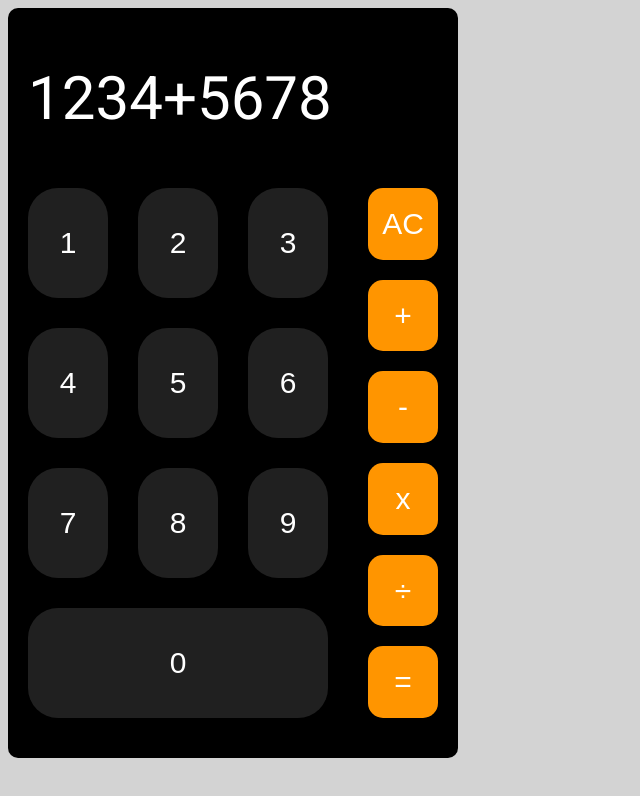
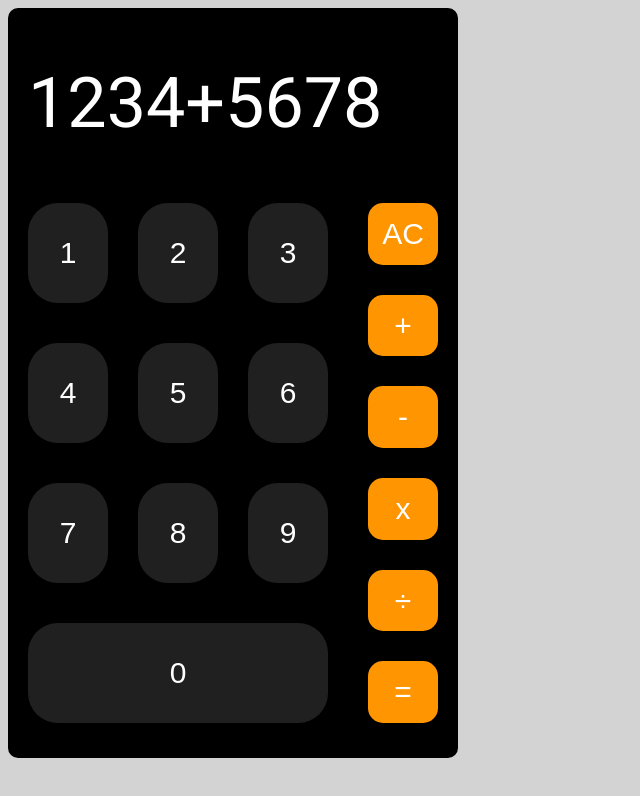
Before and after one commit to otaku722/calculator, a plain HTML site: page index.html in a window 1280 px wide. Shown: the whole page, without its empty margins (0-640 px from the left). Drawn offline with Linux system fonts and the light colour scheme; a web font is replaced by a local one.

Commit message:
Fix display size
Modify CSS to make display and display font size appear larger.

```diff
--- a/style.css
+++ b/style.css
@@ -15,10 +15,11 @@
     box-sizing: border-box;
     width: 100%;
     height: 180px;
-    font-size: 60px;
+    font-size: 70px;
     text-align: center;
     padding-left: 20px;
     color: white;
+    margin-top: 5px;
 }
 
 #all-buttons {
@@ -57,6 +58,7 @@
     background-color: rgb(255, 149, 0);
     color: white;
     border: none;
+    margin-top: 10px;
 }
 
 .numbers {
@@ -67,6 +69,7 @@
     background-color: rgba(53, 53, 53, 0.62);
     color: white;
     border: none;
+    margin-top: 10px;
 }
 
 body {
```
